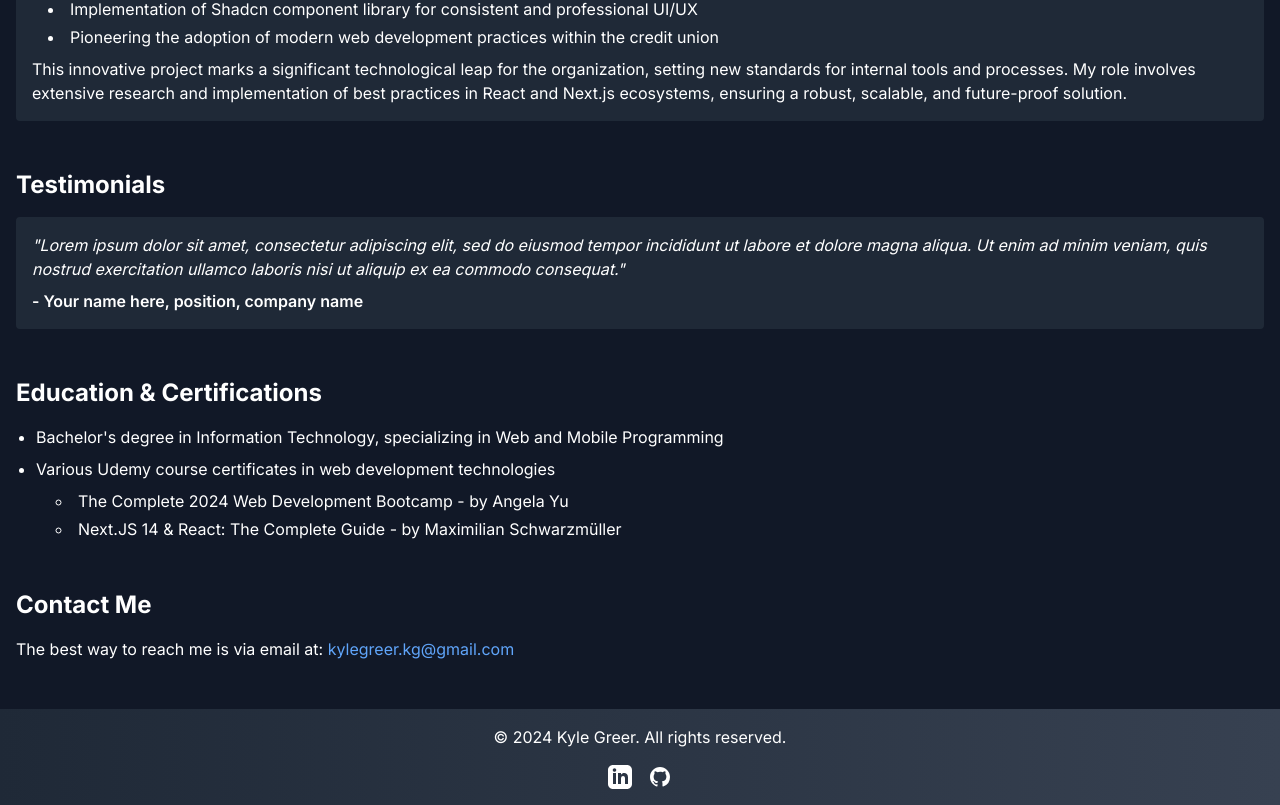
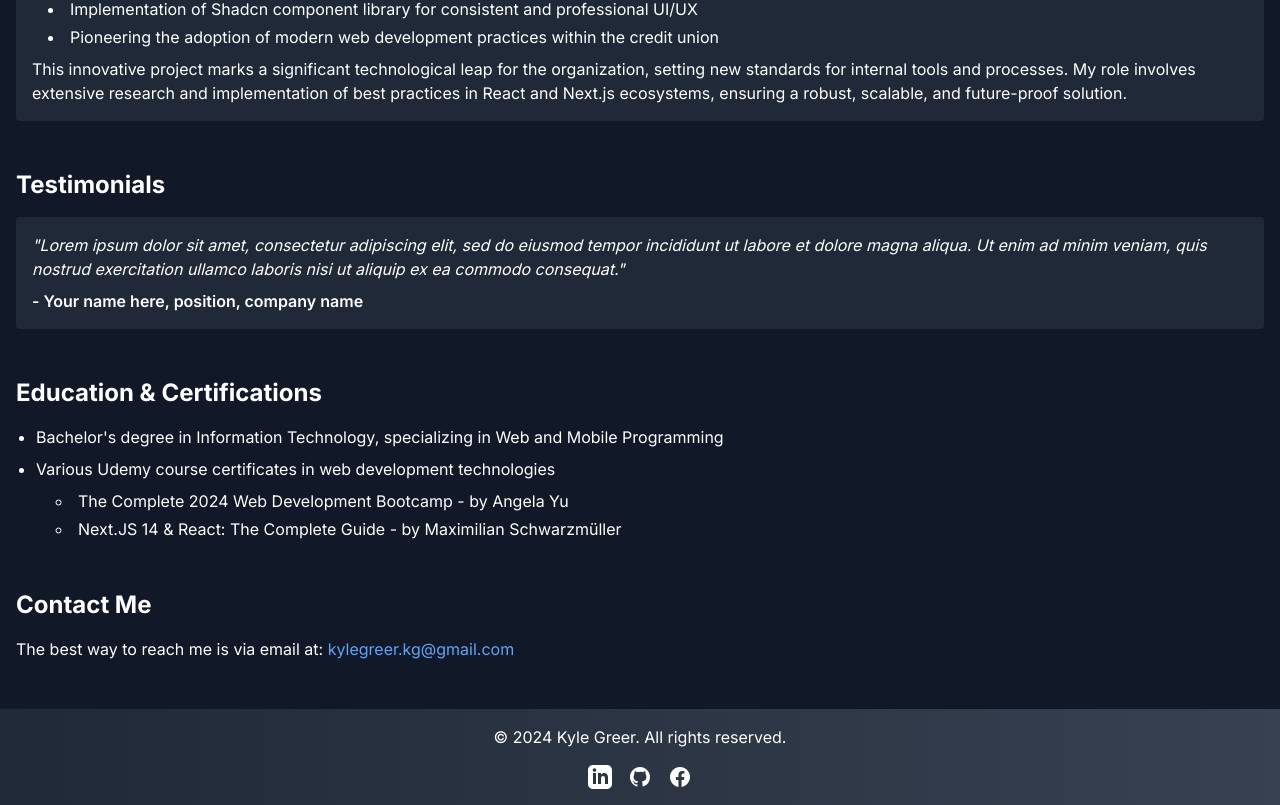
Before and after one commit to kgreer0210/kyle-greer-portfolio, a Next.js app: page / in a window 1280 px wide. Shown: the part 1319-2124 px from the top of the page. Built offline with nearby package versions, Linux system fonts and the light colour scheme.

Commit message:
Added facebook icon to the footer

```diff
--- a/src/app/page.tsx
+++ b/src/app/page.tsx
@@ -13,6 +13,7 @@
   const jobTitle = "Programmer II";
   const linkedInUrl = "https://www.linkedin.com/in/kyle-greer-9201a3115/";
   const githubUrl = "https://github.com/kgreer0210";
+  const facebookUrl = "https://www.facebook.com/kyle.greer.7";
   const { theme } = useTheme();
   return (
     <div
@@ -288,7 +289,11 @@
         } text-center p-4 mt-8`}
       >
         <p>&copy; 2024 Kyle Greer. All rights reserved.</p>
-        <SocialIcons linkedInUrl={linkedInUrl} githubUrl={githubUrl} />
+        <SocialIcons
+          linkedInUrl={linkedInUrl}
+          githubUrl={githubUrl}
+          facebookUrl={facebookUrl}
+        />
       </footer>
     </div>
   );
--- a/src/components/SocialIcons.tsx
+++ b/src/components/SocialIcons.tsx
@@ -3,11 +3,13 @@
 interface SocialIconsProps {
   linkedInUrl: string;
   githubUrl: string;
+  facebookUrl: string; // Add this new prop
 }
 
 const SocialIcons: React.FC<SocialIconsProps> = ({
   linkedInUrl,
   githubUrl,
+  facebookUrl, // Add this new prop
 }) => {
   return (
     <div className="flex justify-center space-x-4 mt-4">
@@ -49,6 +51,25 @@
           />
         </svg>
       </a>
+      <a
+        href={facebookUrl}
+        target="_blank"
+        rel="noopener noreferrer"
+        className="text-white hover:text-blue-600"
+      >
+        <svg
+          className="w-6 h-6"
+          fill="currentColor"
+          viewBox="0 0 24 24"
+          aria-hidden="true"
+        >
+          <path
+            fillRule="evenodd"
+            d="M22 12c0-5.523-4.477-10-10-10S2 6.477 2 12c0 4.991 3.657 9.128 8.438 9.878v-6.987h-2.54V12h2.54V9.797c0-2.506 1.492-3.89 3.777-3.89 1.094 0 2.238.195 2.238.195v2.46h-1.26c-1.243 0-1.63.771-1.63 1.562V12h2.773l-.443 2.89h-2.33v6.988C18.343 21.128 22 16.991 22 12z"
+            clipRule="evenodd"
+          />
+        </svg>
+      </a>
     </div>
   );
 };
```
